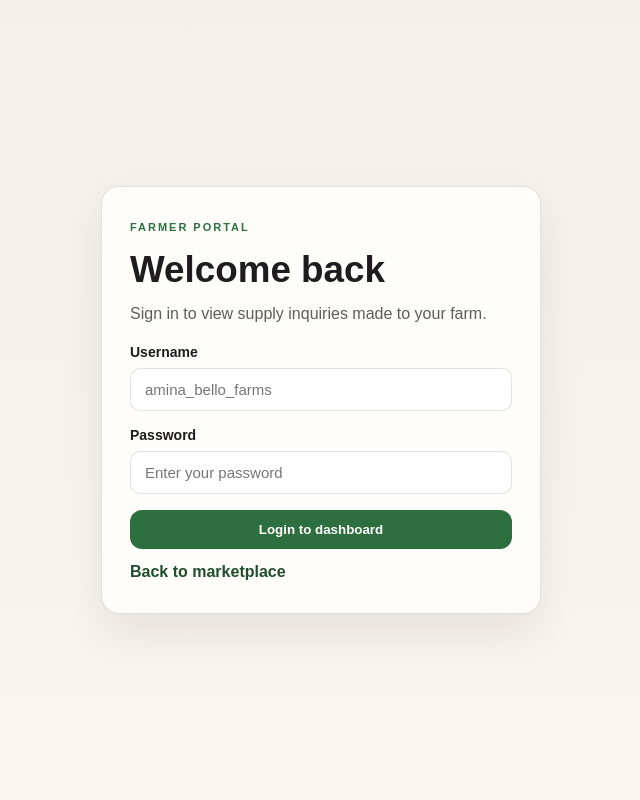
After one commit to Chinomso-Onwubiko/Marketplace-Prototype, a Django app: page /farmer/login/ in a window 1280 px wide. The commit adds this page. Shown: the whole page, without its empty margins (319-959 px from the left). Run offline with Django 5.2, Linux system fonts and the light colour scheme.

Commit message:
Added a farmers dashboard so farmers can easily access their customers request

```diff
--- a/marketplace_prototype/market/models.py
+++ b/marketplace_prototype/market/models.py
@@ -1,11 +1,14 @@
+from django.contrib.auth.models import User
 from django.db import models
 
 
 class Farmer(models.Model):
+    user = models.OneToOneField(User, on_delete=models.SET_NULL, null=True, blank=True, related_name='farmer')
     name = models.CharField(max_length=120)
     location = models.CharField(max_length=120)
     farm_type = models.CharField(max_length=120)
     avatar = models.CharField(max_length=4, default='FM')
+    email = models.EmailField(blank=True, null=True)
     verified = models.BooleanField(default=True)
 
     def __str__(self):
--- a/marketplace_prototype/market/urls.py
+++ b/marketplace_prototype/market/urls.py
@@ -5,4 +5,7 @@ from . import views
 urlpatterns = [
     path('', views.dashboard, name='dashboard'),
     path('inquire/<int:product_id>/', views.inquire, name='inquire'),
+    path('farmer/login/', views.farmer_login, name='farmer_login'),
+    path('farmer/logout/', views.farmer_logout, name='farmer_logout'),
+    path('farmer/dashboard/', views.farmer_dashboard, name='farmer_dashboard'),
 ]
--- a/marketplace_prototype/market/views.py
+++ b/marketplace_prototype/market/views.py
@@ -1,5 +1,11 @@
 from datetime import date, timedelta
+
+from django.conf import settings
 from django.contrib import messages
+from django.contrib.auth import authenticate, login, logout
+from django.contrib.auth.decorators import login_required
+from django.contrib.auth.models import User
+from django.core.mail import send_mail
 from django.shortcuts import get_object_or_404, redirect, render
 
 from .models import Farmer, Inquiry, Product
@@ -7,19 +13,36 @@ from .models import Farmer, Inquiry, Product
 
 def seed_demo_data():
     farmer_data = [
-        ('Amina Bello Farms', 'Kaduna, NG', 'Family farm', 'AB'),
-        ('Benue Valley Growers', 'Benue, NG', 'Co-op', 'BV'),
-        ('Kano Green Collective', 'Kano, NG', 'Organic collective', 'KG'),
-        ('Grapes from Above', 'Kano, NG', 'Organic collective', 'GA'),
-        ('Ube 001', 'Abia, NG', 'Family farm', 'UB'),
-        ('Ijebu Garri', 'Ogun, NG', 'Family farm', 'GR'),
+        ('Amina Bello Farms', 'Kaduna, NG', 'Family farm', 'AB', 'amina@aminabellofarms.ng'),
+        ('Benue Valley Growers', 'Benue, NG', 'Co-op', 'BV', 'hello@benuevalleygrowers.ng'),
+        ('Kano Green Collective', 'Kano, NG', 'Organic collective', 'KG', 'sales@kanogreencollective.ng'),
+        ('Grapes from Above', 'Kano, NG', 'Organic collective', 'GA', 'orders@grapesfromabove.ng'),
+        ('Ube 001', 'Abia, NG', 'Family farm', 'UB', 'chisomdivine81@gmail.com'),
+        ('Ijebu Garri', 'Ogun, NG', 'Family farm', 'GR', 'inquiries@ijebugarri.ng'),
+        ('Farm Plateau', 'Plateau, NG', 'Co-op', 'FP', 'hello@farmplateau.ng'),
     ]
     farmers = {}
-    for name, location, farm_type, avatar in farmer_data:
-        farmers[name], _ = Farmer.objects.get_or_create(
+    for name, location, farm_type, avatar, email in farmer_data:
+        farmer, _ = Farmer.objects.get_or_create(
             name=name,
-            defaults={'location': location, 'farm_type': farm_type, 'avatar': avatar},
+            defaults={'location': location, 'farm_type': farm_type, 'avatar': avatar, 'email': email},
         )
+        if not farmer.email:
+            farmer.email = email
+            farmer.save(update_fields=['email'])
+
+        username = name.lower().replace(' ', '_')
+        user, user_created = User.objects.get_or_create(
+            username=username,
+            defaults={'email': email, 'first_name': name.split()[0]},
+        )
+        if user_created:
+            user.set_password('farmer123')
+            user.save(update_fields=['password'])
+        if not farmer.user_id or farmer.user_id != user.pk:
+            farmer.user = user
+            farmer.save(update_fields=['user'])
+        farmers[name] = farmer
 
     product_data = [
         (farmers['Amina Bello Farms'], 'Kaduna Ginger', 'Yellow ginger · Grade A', 'Spices', 820, 3500, 2, 'Ready to waybill', 'https://images.unsplash.com/photo-1630623093145-f606591c2546?auto=format&fit=crop&w=900&q=85', 'TRC-GIN-2406', True),
@@ -27,15 +50,16 @@ def seed_demo_data():
         (farmers['Kano Green Collective'], 'Kano Tomatoes', 'Roma tomato · Fresh harvest', 'Fruit', 360, 1800, 1, 'Dispatch in 3 days', 'https://images.unsplash.com/photo-1592924357228-91a4daadcfea?auto=format&fit=crop&w=900&q=85', 'TRC-TOM-3190', True),
         (farmers['Grapes from Above'], "Nature's Grapes", 'Kudan Grapes · Organic', 'Fruit', 400, 1900, 7, 'Ready to waybill', 'https://images.unsplash.com/photo-1537640538966-79f369143f8f?auto=format&fit=crop&w=900&q=85', 'TRC-GRP-1256', True),
         (farmers['Ube 001'], 'Fresh Ube', 'Eastern pear · Organic', 'Fruit', 500, 3900, 5, 'Ready to waybill', 'https://foodsguy.com/wp-content/uploads/2023/06/ube-african-pear-1024x707.jpg', 'TRC-GRP-7866', True),
-        (farmers['Ijebu Garri'], 'Garri Ijebu', 'Ijebu Garri · Organic', 'Grains', 300, 5000, 2, 'Ready to waybill', 'https://th.bing.com/th/id/OIP.BnSguO1OWqfAernHLzYjNwHaFz?w=227&h=180&c=7&r=0&o=7&dpr=1.5&pid=1.7&rm=3', 'TRC-GRP-5366', True),
+        (farmers['Ijebu Garri'], 'Garri Ijebu', 'Ijebu Garri · Organic', 'Grains', 300, 1000, 2, 'Ready to waybill', 'https://th.bing.com/th/id/OIP.BnSguO1OWqfAernHLzYjNwHaFz?w=227&h=180&c=7&r=0&o=7&dpr=1.5&pid=1.7&rm=3', 'TRC-GRP-5366', True),
         (farmers['Amina Bello Farms'], 'Kaduna Maize', 'White maize · Grade A', 'Grains', 1800, 1450, 12, 'Available now', 'https://images.unsplash.com/photo-1551754655-cd27e38d2076?auto=format&fit=crop&w=900&q=85', 'TRC-MAI-4101', False),
-        (farmers['Benue Valley Growers'], 'Benue Cassava', 'Fresh cassava roots · Bulk lot', 'Grains', 2200, 950, 4, 'Ready to waybill', 'https://commons.wikimedia.org/wiki/Special:FilePath/Cassava%20roots.jpg', 'TRC-CAS-4102', True),
-        (farmers['Kano Green Collective'], 'Kano Onions', 'Red onions · Market grade', 'Spices', 1200, 2800, 3, 'Available now', 'https://commons.wikimedia.org/wiki/Special:FilePath/Onions.jpg', 'TRC-ONI-4103', False),
-        (farmers['Ube 001'], 'Abia Plantain', 'Green plantain · Cooking grade', 'Fruit', 900, 2400, 2, 'Ready to waybill', 'https://commons.wikimedia.org/wiki/Special:FilePath/Plantains.jpg', 'TRC-PLA-4104', True),
-        (farmers['Ijebu Garri'], 'Ogun Cocoa Beans', 'Fermented cocoa · Export grade', 'Grains', 650, 6200, 18, 'Dispatch in 5 days', 'https://images.unsplash.com/photo-1587132137056-bfbf0166836e?auto=format&fit=crop&w=900&q=85', 'TRC-COC-4105', False),
-        (farmers['Amina Bello Farms'], 'Kaduna Groundnuts', 'Shelled groundnuts · Premium', 'Grains', 740, 3100, 9, 'Available now', 'https://commons.wikimedia.org/wiki/Special:FilePath/Peanuts.jpg', 'TRC-GRO-4106', False),
-        (farmers['Benue Valley Growers'], 'Benue Soybeans', 'Yellow soybean · Cleaned', 'Grains', 1100, 2700, 21, 'Available now', 'https://commons.wikimedia.org/wiki/Special:FilePath/Soybeans.jpg', 'TRC-SOY-4107', False),
-        (farmers['Kano Green Collective'], 'Kano Cowpeas', 'Brown beans · Sorted', 'Grains', 580, 3600, 15, 'Ready to waybill', 'https://commons.wikimedia.org/wiki/Special:FilePath/Cowpeas.jpg', 'TRC-COW-4108', False),
+        (farmers['Benue Valley Growers'], 'Benue Cassava', 'Fresh cassava roots · Bulk lot', 'Grains', 2200, 950, 4, 'Ready to waybill', 'https://encrypted-tbn0.gstatic.com/images?q=tbn:ANd9GcSUwi4Livtd_izZN05kiU8HNQ2DqgU2OHU5g5pMgSXEsfde0gdn2keVyCas&s=10', 'TRC-CAS-4102', True),
+        (farmers['Kano Green Collective'], 'Kano Onions', 'Red onions · Market grade', 'Spices', 1200, 2800, 3, 'Available now', 'https://encrypted-tbn0.gstatic.com/images?q=tbn:ANd9GcRoBR-MaNbKEu6QW94coTGW9Ad_0Re5CFGDYvoxeYyhlQ&s=10', 'TRC-ONI-4103', False),
+        (farmers['Ube 001'], 'Abia Plantain', 'Green plantain · Cooking grade', 'Fruit', 900, 2400, 2, 'Ready to waybill', 'https://encrypted-tbn0.gstatic.com/images?q=tbn:ANd9GcTV6AcGNhpMKwZV5C0_L7OgiiscUEtOjW1JmJBo1lzpFA&s=10', 'TRC-PLA-4104', True),
+        (farmers['Ijebu Garri'], 'Garri Bendel', 'Yellow Garri · Cooking grade', 'Grains', 900, 1300, 2, 'Ready to waybill', 'https://encrypted-tbn0.gstatic.com/images?q=tbn:ANd9GcS6OAqhjQW7lCwUoQmnpq2Qp2bpuj_BTogD7cCv-ck7yg&s=10', 'TRC-GAR-4113', True),
+        (farmers['Ijebu Garri'], 'Ogun Cocoa Beans', 'Fermented cocoa · Export grade', 'Grains', 650, 6200, 18, 'Dispatch in 5 days', 'https://www.whitakerschocolates.com/cdn/shop/articles/Facts-About-Cocoa-Beans_520x500_a5d7ca72-2582-4327-83ce-22f0278028f9.jpg?v=1772645596', 'TRC-COC-4105', False),
+        (farmers['Amina Bello Farms'], 'Kaduna Groundnuts', 'Shelled groundnuts · Premium', 'Grains', 740, 3100, 9, 'Available now', 'https://encrypted-tbn0.gstatic.com/images?q=tbn:ANd9GcTrogwgJWXdpbnrZ3XEafBU7Gx__2OwMY9u82XKPVZFlw&s', 'TRC-GRO-4106', False),
+        (farmers['Benue Valley Growers'], 'Benue Soybeans', 'Yellow soybean · Cleaned', 'Grains', 1100, 2700, 21, 'Available now', 'https://i.ebayimg.com/images/g/5ZAAAOSwvZ5f61~Q/s-l1200.jpg', 'TRC-SOY-4107', False),
+        (farmers['Kano Green Collective'], 'Kano Cowpeas', 'Brown beans · Sorted', 'Grains', 580, 3600, 15, 'Ready to waybill', 'https://encrypted-tbn0.gstatic.com/images?q=tbn:ANd9GcQRuTFXkB2h0HQzn2C2PiHz9rgMljoKyEeqh-sFGu_kNGd20wEYwOVWv-k&s=10', 'TRC-COW-4108', False),
         (farmers['Ube 001'], 'Abia Yam', 'White yam · Market tubers', 'Grains', 1500, 2300, 6, 'Available now', 'https://images.unsplash.com/photo-1757283961544-e161ac41b201?auto=format&fit=crop&w=900&q=85', 'TRC-YAM-4109', True),
         (farmers['Ijebu Garri'], 'Ogun Scotch Bonnet', 'Fresh pepper · Hot variety', 'Spices', 260, 4200, 1, 'Ready to ship', 'https://images.unsplash.com/photo-1743670476802-886108356b1d?auto=format&fit=crop&w=900&q=85', 'TRC-PEP-4110', True),
         (farmers['Benue Valley Growers'], 'Benue Watermelon', 'Red flesh · Fresh harvest', 'Fruit', 780, 1700, 2, 'Dispatch in 2 days', 'https://images.unsplash.com/photo-1563114773-84221bd62daa?auto=format&fit=crop&w=900&q=85', 'TRC-WAT-4111', False),
@@ -87,12 +111,61 @@ def dashboard(request):
 def inquire(request, product_id):
     product = get_object_or_404(Product, pk=product_id)
     if request.method == 'POST':
-        Inquiry.objects.create(
+        inquiry = Inquiry.objects.create(
             product=product,
             buyer_name=request.POST.get('buyer_name', '').strip(),
             buyer_email=request.POST.get('buyer_email', '').strip(),
             quantity=int(request.POST.get('quantity', 0) or 0),
             note=request.POST.get('note', '').strip(),
         )
+
+        if product.farmer.email:
+            send_mail(
+                subject=f'New inquiry for {product.name}',
+                message=(
+                    f'Buyer name: {inquiry.buyer_name}\n'
+                    f'Buyer email: {inquiry.buyer_email}\n'
+                    f'Product: {product.name}\n'
+                    f'Batch code: {product.trace_code}\n'
+                    f'Quantity requested: {inquiry.quantity} {product.unit}\n'
+                    f'Note: {inquiry.note or "No additional note"}\n'
+                ),
+                from_email=settings.DEFAULT_FROM_EMAIL,
+                recipient_list=[product.farmer.email],
+                fail_silently=False,
+            )
+
         messages.success(request, f'Inquiry sent to {product.farmer.name}. They will respond within one business day.')
     return redirect('dashboard')
+
+
+def farmer_login(request):
+    if request.method == 'POST':
+        username = request.POST.get('username', '').strip()
+        password = request.POST.get('password', '')
+        user = authenticate(request, username=username, password=password)
+        if user is not None and hasattr(user, 'farmer'):
+            login(request, user)
+            return redirect('farmer_dashboard')
+        messages.error(request, 'Invalid farmer credentials.')
+    return render(request, 'market/farmer_login.html')
+
+
+@login_required(login_url='farmer_login')
+def farmer_dashboard(request):
+    if not hasattr(request.user, 'farmer'):
+        logout(request)
+        return redirect('farmer_login')
+
+    inquiries = Inquiry.objects.filter(product__farmer=request.user.farmer).select_related('product', 'product__farmer').order_by('-created_at')
+    context = {
+        'farmer': request.user.farmer,
+        'inquiries': inquiries,
+    }
+    return render(request, 'market/farmer_dashboard.html', context)
+
+
+@login_required(login_url='farmer_login')
+def farmer_logout(request):
+    logout(request)
+    return redirect('farmer_login')
--- /dev/null
+++ b/marketplace_prototype/templates/market/farmer_login.html
@@ -0,0 +1,128 @@
+<!doctype html>
+<html lang="en">
+<head>
+  <meta charset="utf-8">
+  <meta name="viewport" content="width=device-width, initial-scale=1">
+  <title>Farmer login | Fresh From Farms</title>
+  <style>
+    :root {
+      --bg: #f5f1e8;
+      --panel: #fffdf9;
+      --card: #f2e9d8;
+      --text: #1d1d1f;
+      --muted: #5f5c5a;
+      --primary: #2d6f3e;
+      --primary-dark: #1f4e2f;
+      --border: rgba(29, 29, 31, 0.12);
+      --error: #a43c32;
+    }
+    * { box-sizing: border-box; }
+    body {
+      margin: 0;
+      font-family: Arial, sans-serif;
+      background: linear-gradient(180deg, #f3f0ea 0%, #f9f5ef 100%);
+      color: var(--text);
+      min-height: 100vh;
+      display: grid;
+      place-items: center;
+    }
+    .login-shell {
+      width: min(440px, calc(100% - 32px));
+      background: var(--panel);
+      border: 1px solid var(--border);
+      border-radius: 18px;
+      padding: 32px 28px;
+      box-shadow: 0 20px 45px rgba(20, 26, 18, 0.08);
+    }
+    .eyebrow {
+      margin: 0 0 12px;
+      letter-spacing: 0.18em;
+      text-transform: uppercase;
+      font-size: 11px;
+      color: var(--primary);
+      font-weight: 700;
+    }
+    h1 {
+      margin: 0 0 10px;
+      font-size: clamp(2rem, 4vw, 2.3rem);
+    }
+    p {
+      margin: 0 0 18px;
+      color: var(--muted);
+      line-height: 1.6;
+    }
+    form {
+      display: grid;
+      gap: 16px;
+    }
+    label {
+      display: grid;
+      gap: 8px;
+      font-weight: 600;
+      font-size: 14px;
+    }
+    input {
+      width: 100%;
+      border: 1px solid var(--border);
+      border-radius: 10px;
+      padding: 12px 14px;
+      font-size: 15px;
+      background: #fff;
+    }
+    button {
+      border: none;
+      border-radius: 12px;
+      padding: 12px 18px;
+      background: var(--primary);
+      color: #fff;
+      font-weight: 700;
+      cursor: pointer;
+      transition: transform 0.18s ease;
+    }
+    button:hover { transform: translateY(-1px); }
+    .muted-link {
+      display: inline-block;
+      margin-top: 14px;
+      color: var(--primary-dark);
+      text-decoration: none;
+      font-weight: 600;
+    }
+    .messages {
+      margin: 0 0 18px;
+      padding: 12px 14px;
+      border-radius: 10px;
+      background: rgba(164, 60, 50, 0.08);
+      border: 1px solid rgba(164, 60, 50, 0.2);
+      color: var(--error);
+      font-size: 14px;
+    }
+  </style>
+</head>
+<body>
+  <div class="login-shell">
+    <p class="eyebrow">Farmer portal</p>
+    <h1>Welcome back</h1>
+    <p>Sign in to view supply inquiries made to your farm.</p>
+
+    {% if messages %}
+      <div class="messages">
+        {% for message in messages %}{{ message }}{% endfor %}
+      </div>
+    {% endif %}
+
+    <form method="post">
+      {% csrf_token %}
+      <label>
+        Username
+        <input type="text" name="username" placeholder="amina_bello_farms" required>
+      </label>
+      <label>
+        Password
+        <input type="password" name="password" placeholder="Enter your password" required>
+      </label>
+      <button type="submit">Login to dashboard</button>
+    </form>
+    <a class="muted-link" href="{% url 'dashboard' %}">Back to marketplace</a>
+  </div>
+</body>
+</html>
```
Also changed, not shown: marketplace_prototype/market/tests.py (added, +42 -0 lines), marketplace_prototype/marketplace_prototype/settings.py (+2 -5 lines), marketplace_prototype/templates/market/dashboard.html (+19 -3 lines), marketplace_prototype/templates/market/farmer_dashboard.html (added, +217 -0 lines), marketplace_prototype/db.sqlite3, marketplace_prototype/market/migrations/0006_farmer_email.py (added), marketplace_prototype/market/migrations/0007_farmer_user.py (added), marketplace_prototype/static/market/favicon.svg (added).
